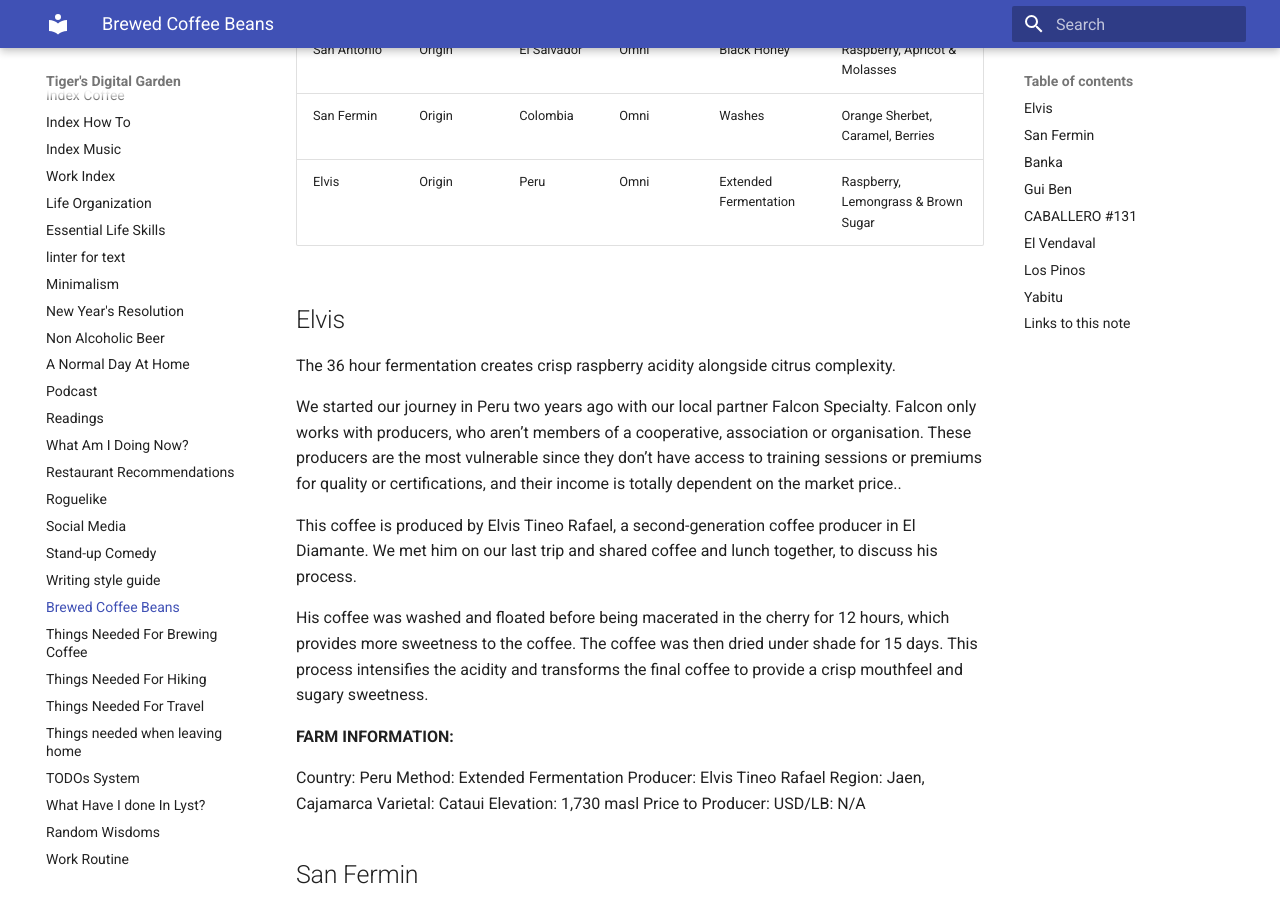
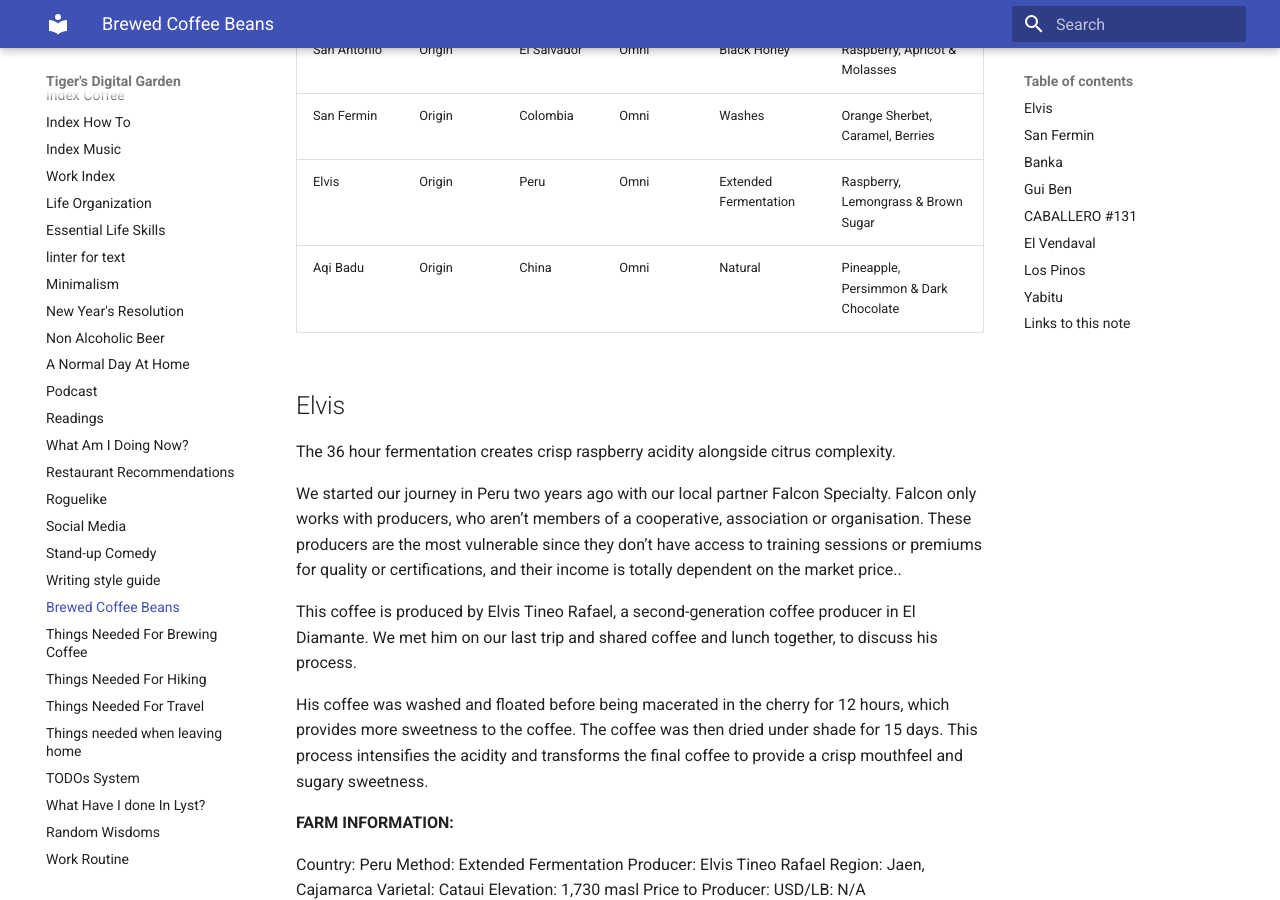
Before and after one commit to ynotstartups/notes, an MkDocs documentation site: the page built from notes/tasted-coffee-beans.md, in a window 1280 px wide and 900 px high, scrolled down 437 px. Built offline with MkDocs 1.6.1 and Material for MkDocs 9.7.7, drawn with Linux system fonts in a browser that asks for light colours.

Commit message:
add coffee

```diff
--- a/notes/tasted-coffee-beans.md
+++ b/notes/tasted-coffee-beans.md
@@ -8,6 +8,7 @@
 | San Antonio    | Origin  | El Salvador | Omni        | Black Honey           | Raspberry, Apricot & Molasses                |
 | San Fermin     | Origin  | Colombia    | Omni        | Washes                | Orange Sherbet, Caramel, Berries             |
 | Elvis          | Origin  | Peru        | Omni        | Extended Fermentation | Raspberry, Lemongrass & Brown Sugar          |
+| Aqi Badu       | Origin  | China       | Omni        | Natural               | Pineapple, Persimmon & Dark Chocolate        |
 
 ## Elvis
 
```
